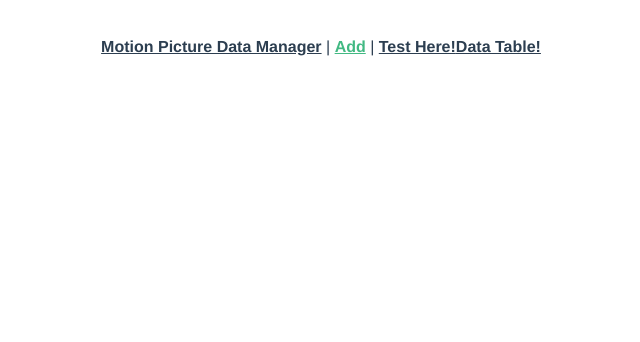
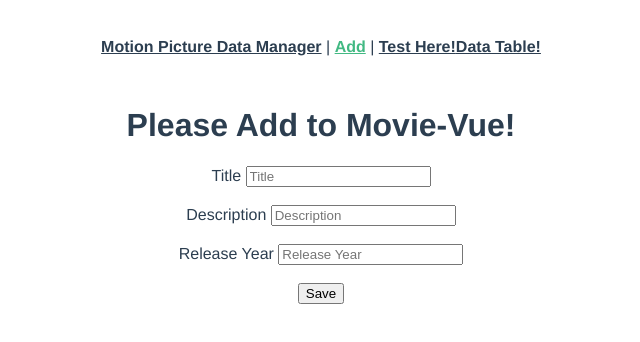
Before and after one commit to weinsteinj/motion-picture-data-app, a Vue app in the folder movies-app/: page /add in a window 1280 px wide. Shown: the top 342 px of the page, without its empty margins (319-959 px from the left). Built offline with nearby package versions, Linux system fonts and the light colour scheme.

Commit message:
includes Add View with form to save new movie record via POST to DB

```diff
--- a/movies-app/src/components/AddMovie.vue
+++ b/movies-app/src/components/AddMovie.vue
@@ -1,16 +1,57 @@
 <template>
   <div>
-    <h1></h1>
+    <h1>{{headerText}}</h1>
+    <form v-on:submit.prevent="postMovie">
+      <label for="title" >Title   </label>
+      <input type="text" placeholder="Title" v-model="newMovie.title">
+      <br>
+      <br>
+      <label for="description">Description   </label>
+      <input id="description-text" placeholder="Description" type="text-box" v-model="newMovie.description">
+      <br>
+      <br>
+      <label for="releaseYear" >Release Year   </label>
+      <input type="text" placeholder="Release Year" v-model="newMovie.releaseYear">
+      <br>
+      <br>
+      <button type="submit">Save</button>
+    </form>
   </div>
 </template>
 
 <script>
+import axios from 'axios'
+
 export default {
   name: 'add-movie',
   data () {
     return {
-      headerText: 'Please Add to Movie-Vue!'
+      headerText: 'Please Add to Movie-Vue!',
+      newMovie: {
+        title: '',
+        description: '',
+        releaseYear: null,
+      },
     }
+  },
+  methods: {
+    postMovie () {
+      // create body of post request, including parsing the year to an integer
+      const movieBody = {name: this.newMovie.title, description: this.newMovie.description, releaseYear: Number.parseInt(this.newMovie.releaseYear)};
+      // send the axios Http-POST request to back-end server
+      axios.post('https://localhost:5001/movie/', movieBody)
+       .then(response => console.log(response.data));
+      // send the axios Http-GET-All request to back-end server to refresh the table view after posting
+      axios.get('https://localhost:5001/movie/')
+       .then(response => (this.movieArray = response.data));
+       // clear the form data
+       this.resetMovieForm;
+       // re-route user to the main data table view
+       this.$router.push({name:'home'});
+    },
+    resetMovieForm () {
+      this.newMovie = {};
+    },
   },
   props: {
   }
--- a/movies-app/src/components/MovieTable.vue
+++ b/movies-app/src/components/MovieTable.vue
@@ -1,7 +1,8 @@
 <template>
   <body>
-        <h1>{{headerText}}</h1>
-    <table>
+    <h1>{{headerText}}</h1>
+    <div id="table-div">
+     <table>
       <tr>
         <th>{{titleColHead}}</th>
         <th>{{descriptionColHead}}</th>
@@ -14,7 +15,8 @@
         <td>{{m.releaseYear}}</td>
         <td></td>
       </tr>
-    </table>
+     </table>
+    </div>
   </body>
 </template>
 
@@ -44,7 +46,8 @@ export default {
 
 </script>
 
-<style>
+<style scoped>
+
 h1 {
    text-align: center;
 }
@@ -53,4 +56,24 @@ table {
     margin-left: auto;
     margin-right: auto;
 }
+
+tr {
+    min-height: 50px;
+}
+#table-div {
+    display: flex;
+    flex-grow: 1;
+
+}
+
+/* td {
+    margin-left: 10 px;
+    margin-right: 10px;
+}
+thead {
+    font-size: 50pt;
+    min-width: 20%;
+    margin-left: 50px;
+    margin-right: 50px;
+} */
 </style>
--- a/movies-app/src/router/index.js
+++ b/movies-app/src/router/index.js
@@ -10,22 +10,22 @@ Vue.use(VueRouter)
 const routes = [
   {
     path: '/',
-    name: 'Home',
+    name: 'home',
     component: Home
   },
   {
     path: '/add',
-    name: 'Add',
+    name: 'add',
     component: Add
   },
   {
     path: '/test',
-    name: 'TestView',
+    name: 'test-view',
     component: TestView
   },
   {
     path: '/table',
-    name: 'Table',
+    name: 'table',
     component: Table
   }
 ]
--- a/movies-app/src/views/Add.vue
+++ b/movies-app/src/views/Add.vue
@@ -1,12 +1,13 @@
 <template>
   <div>
     <h1>{{headerText}}</h1>
+    <add-movie></add-movie>
   </div>
 </template>
 
 <script>
 // @ is an alias to /src
-// import MotionPictures from '@/components/MotionPictures.vue'
+import AddMovie from '@/components/AddMovie.vue'
 
 export default {
   name: 'Home',
@@ -16,6 +17,7 @@ export default {
     }
   },
   components: {
+    AddMovie,
   }
 }
 </script>
```
